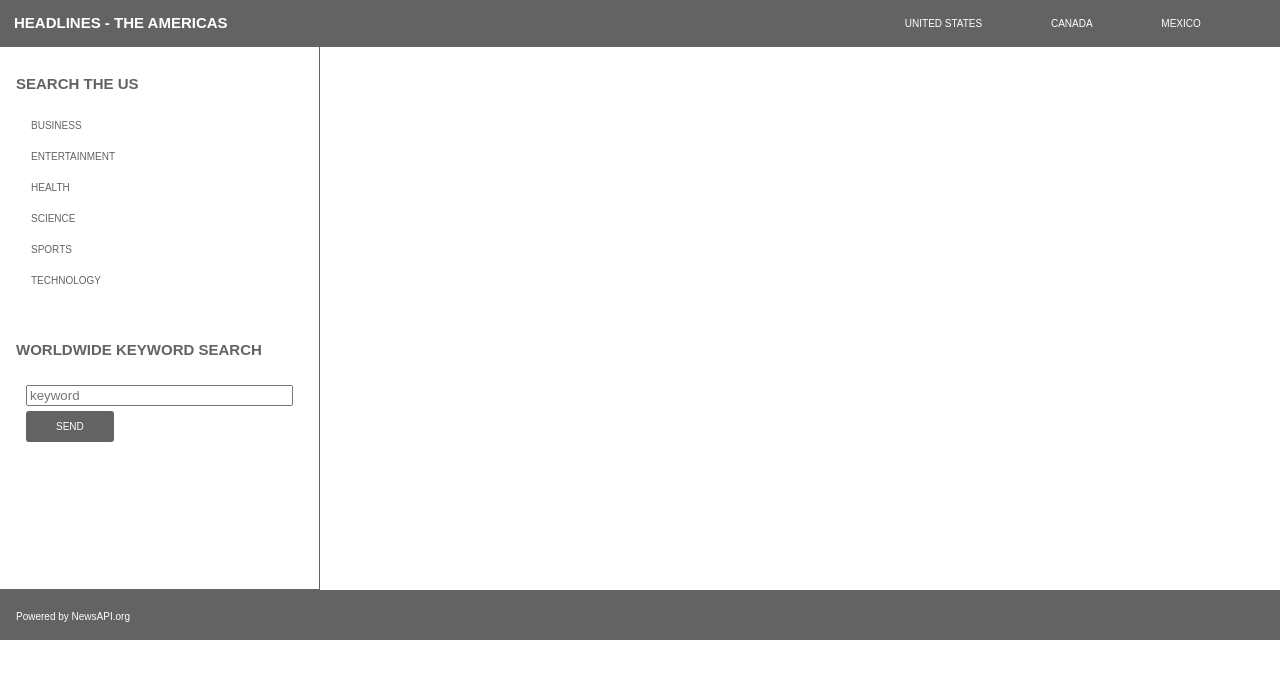
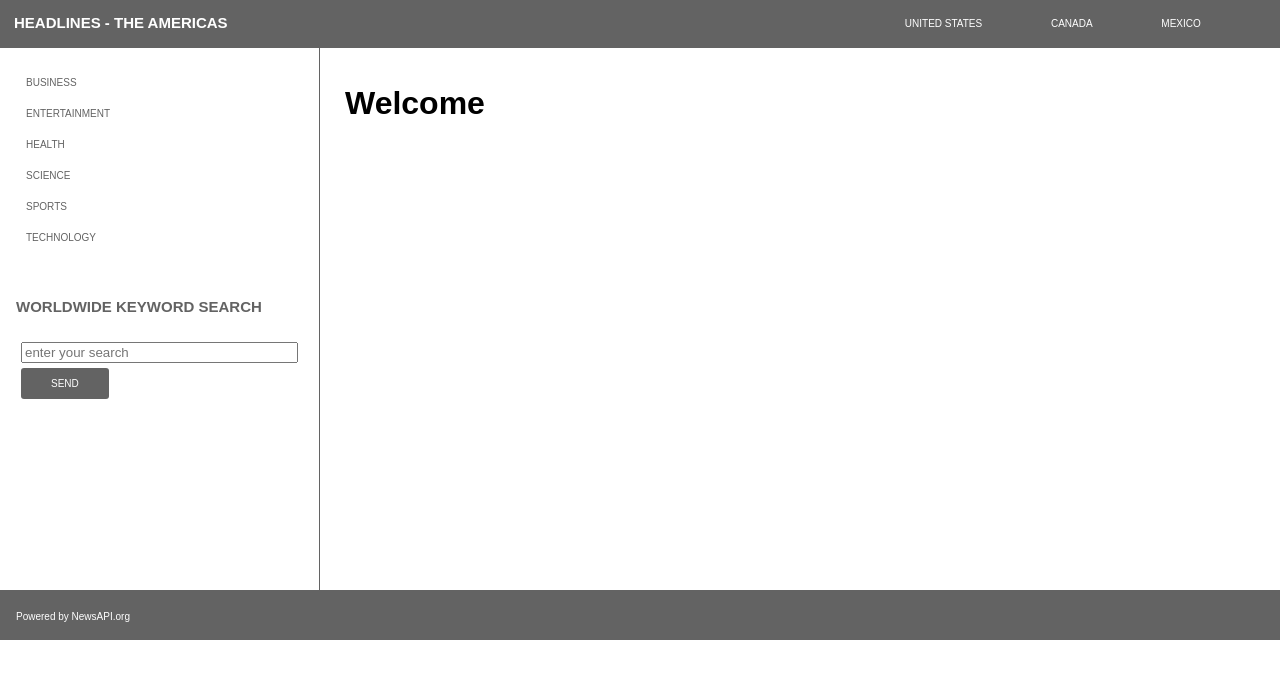
Before and after one commit to ricmershon/ricmershon.github.io, a PHP site: page / in a window 1280 px wide. Shown: the top 679 px of the page. Run offline with PHP 8.4, Linux system fonts and the light colour scheme.

Commit message:
last commit before working on welcome screen.

```diff
--- a/news-headlines/css/styles.css
+++ b/news-headlines/css/styles.css
@@ -87,6 +87,7 @@ header, footer {
     order: -1;
     border-bottom: 1px solid #636363;
     color: #636363;
+    padding-top: 1rem;
 }
 
 .sub-menu-item {
@@ -233,9 +234,13 @@ h2 {
         display: flex;
         padding: .5em;
         background: #636363;
-        height: auto;
+        height: 3rem;
         text-decoration: none;
         color: white;
+        position: fixed;
+        top: 0;
+        z-index: 1;
+        width: 100vw;
     }
 
     #header-title {
@@ -272,6 +277,7 @@ h2 {
         display: flex;
         flex-direction: row;
         flex: 1;
+        position: relative;
     }
 
     footer {
@@ -284,14 +290,19 @@ h2 {
     /* Side menu controls */
 
     .sub-menu {
+        top: 3rem;
         flex: 0 0 25vw;
         order: -1;
         border-right: 1px solid #636363;
+        border-bottom: none;
         color: #636363;
+        padding-top: 1.25rem;
+        position: sticky;
+        max-height: 100vh;
     }
 
     .sub-menu-item, .keyword-form {
-        padding: 1em 1em;
+        padding: 1em .5em;
         font-size: 10px;
         color: #636363;
     }
@@ -345,7 +356,7 @@ h2 {
     #story-container {
         display: flex;
         flex-wrap: wrap;
-        margin-top: 20px;
+        margin-top: 4rem;
         width: 100%;
         margin-left: 25px;
     }
@@ -391,7 +402,7 @@ h2 {
         font-size: 10px;
     }
 
-     footer, .story, .sub-menu {
+     footer, .story {
       padding: 1em;
     }
 
--- a/news-headlines/index.html
+++ b/news-headlines/index.html
@@ -56,12 +56,14 @@
                 <h2 id='keyword-search-head'>WORLDWIDE KEYWORD SEARCH</h2>
                 <form class='keyword-form'>
                     <label for="keyword-box"></label>
-                    <input type="text" name="" value="" id=keyword-box placeholder='keyword'><br>
+                    <input type="text" name="" value="" id=keyword-box placeholder='enter your search'><br>
                     <button type="submit" name="button" id='submit-button'>SEND</button>
                 </form>
             </div>
 
             <div id="story-container">
+
+                <h1>Welcome</h1>
                 <!-- Stories get inserted here -->
             </div>
 
```
